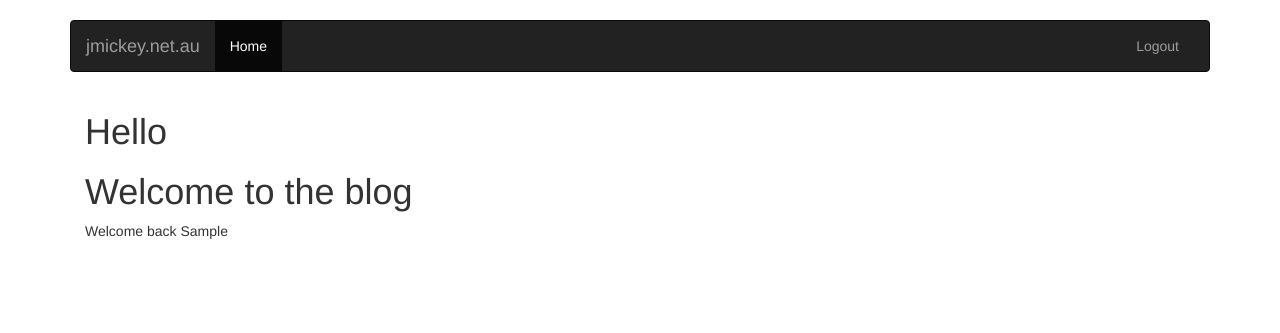
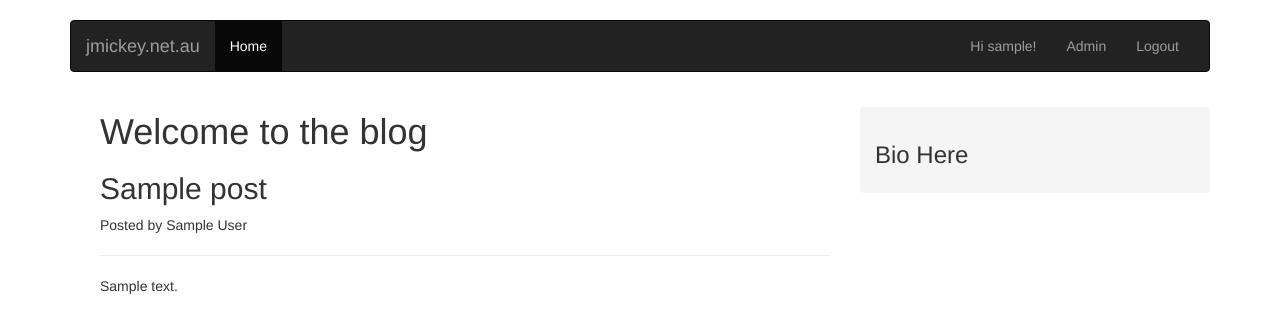
Before and after one commit to jaymickey/jmickey-blog, a Flask app: page / in a window 1280 px wide. Shown: the top 333 px of the page. Run offline with Flask 2, Linux system fonts and the light colour scheme; a user stored in the database is signed in; tables that the repository leaves empty hold one stand-in row (values such as "Sample post"); some libraries are stand-ins or nearby versions.

Commit message:
css changes and start admin module

```diff
--- a/app/__init__.py
+++ b/app/__init__.py
@@ -1,7 +1,5 @@
 from flask import Flask
 from flask.ext.login import LoginManager
-from flask.ext.admin import Admin
-from .admin import *
 from flask.ext.sqlalchemy import SQLAlchemy
 
 app = Flask(__name__)
@@ -11,6 +9,4 @@ lm = LoginManager()
 lm.init_app(app)
 lm.login_view = 'login'
 
-admin = Admin(app, index_view=AdminIndex())
-
 from app import views, models
--- a/app/models.py
+++ b/app/models.py
@@ -22,6 +22,9 @@ class User(db.Model):
   def get_id(self):
     return str(self.id)
 
+  def __repr__(self):
+    return '%r' % (self.username)
+
 class Post(db.Model):
   id = db.Column(db.Integer, primary_key = True)
   title = db.Column(db.String(64), index = True, unique = True)
--- /dev/null
+++ b/app/static/css/main.css
@@ -0,0 +1,18 @@
+body {
+  padding-top: 20px;
+}
+
+.sidebar {
+  background-color: #f5f5f5;
+  padding: 15px;
+  border-radius: 4px;
+}
+
+.admin-glyph {
+  padding-right: 10px;
+}
+
+.btn-new-post {
+  position: absolute;
+  right: 0px;
+}
--- a/app/templates/base.html
+++ b/app/templates/base.html
@@ -8,9 +8,10 @@
         <meta http-equiv="X-UA-Compatible" content="IE=edge">
         <meta name="viewport" content="width=device-width, initial-scale=1">
         <link href="{{ url_for('static', filename='css/bootstrap.min.css') }}" rel="stylesheet">
+        <link href="{{ url_for('static', filename='css/main.css') }}" rel="stylesheet">
     </head>
 
-    <body style="padding-top:20px;">
+    <body>
         <div class="container">
             <nav class="navbar navbar-default navbar-inverse">
                 <div class="container-fluid">
@@ -25,15 +26,17 @@
                     </div>
                     <div id="navbar" class="collapse navbar-collapse">
                         <ul class="nav navbar-nav">
-                            <li class="active"><a href="{{ url_for('index') }}">Home</a></li>
+                            <li {% if active_page == 'index' %}class="active"{% endif %}><a href="{{ url_for('index') }}">Home</a></li>
                         </ul>
-                        {% if g.user.is_authenticated() %}
+                        {% if current_user.is_authenticated() %}
                         <ul class="nav navbar-nav navbar-right">
+                            <li class="navbar-text">Hi {{ current_user.username }}!</li>
+                            <li {% if active_page == 'admin' %}class="active"{% endif %}><a href="{{ url_for('admin') }}">Admin</a></li>
                             <li><a href="{{ url_for('logout') }}">Logout</a></li>
                         </ul>
                         {% else %}
                         <ul class="nav navbar-nav navbar-right">
-                            <li><a href="{{ url_for('login') }}">Login</a></li>
+                            <li  {% if active_page == 'login' %}class="active"{% endif %}><a href="{{ url_for('login') }}">Login</a></li>
                         </ul>
                         {% endif %}
                     </div>
@@ -41,7 +44,6 @@
             </nav>
             <div class="container">
                 <div>
-                    <h1>Hello</h1>
                     {% block content %}{% endblock %}
                 </div>
             </div>
--- a/app/templates/index.html
+++ b/app/templates/index.html
@@ -1,6 +1,25 @@
 {% extends 'base.html' %}
+{% set active_page = 'index' %}
 
 {% block content %}
-    <h1>Welcome to the blog</h1>
-    {% if g.user.is_authenticated() %}Welcome back {{ g.user.first_name }}{% endif %}
+    <div class="col-sm-8">
+        <h1>Welcome to the blog</h1>
+        {% for post in posts %}
+            <div class="">
+                <div>
+                    <h2>{{ post.title }}</h2>
+                    <p>Posted by {{ post.author.first_name }} {{ post.author.last_name }}</i></p>
+                    <hr />
+                </div>
+                <div class="">
+                    {{ post.body }}
+                </div>
+            </div>
+    {% endfor %}
+    </div>
+    <div class="col-sm-4" style="padding: 15px;">
+        <div class="sidebar">
+            <h3>Bio Here</h2>
+        </div>
+    </div>
 {% endblock %}
--- a/app/templates/login.html
+++ b/app/templates/login.html
@@ -1,4 +1,5 @@
 {% extends 'base.html' %}
+{% set active_page = 'login' %}
 
 {% block content %}
     <form action="" method="post" name="login">
--- a/app/views.py
+++ b/app/views.py
@@ -1,6 +1,6 @@
 from flask import render_template, flash, redirect, session, url_for, request, g
 from flask.ext.login import login_user, logout_user, current_user, login_required
-from .models import User
+from .models import User, Post
 from .forms import RegisterForm, LoginForm
 from app import app, db, lm
 from werkzeug.security import generate_password_hash, check_password_hash
@@ -13,7 +13,8 @@ def load_user(id):
 @app.route('/index')
 def index():
   g.user = current_user
-  return render_template('index.html', title='Blog Home')
+  posts = Post.query.order_by(Post.id.desc())
+  return render_template('index.html', title='Blog Home', posts=posts)
 
 @app.route('/register', methods=['GET', 'POST'])
 def register():
@@ -39,3 +40,10 @@ def login():
 def logout():
   logout_user()
   return redirect(url_for('index'))
+
+@app.route('/admin')
+@login_required
+def admin():
+  posts = Post.query.filter_by(user_id = current_user.id)
+  posts = posts.order_by(Post.id.desc())
+  return render_template('admin.html', title='Admin Home', posts = posts)
--- a/requirements.txt
+++ b/requirements.txt
@@ -1,7 +1,6 @@
 blinker==1.3
 decorator==3.4.2
 Flask==0.10.1
-Flask-Admin==1.1.0
 Flask-Login==0.2.11
 Flask-Mail==0.9.1
 Flask-SQLAlchemy==2.0
```
Also changed, not shown: app/templates/admin.html (added, +34 -0 lines).
